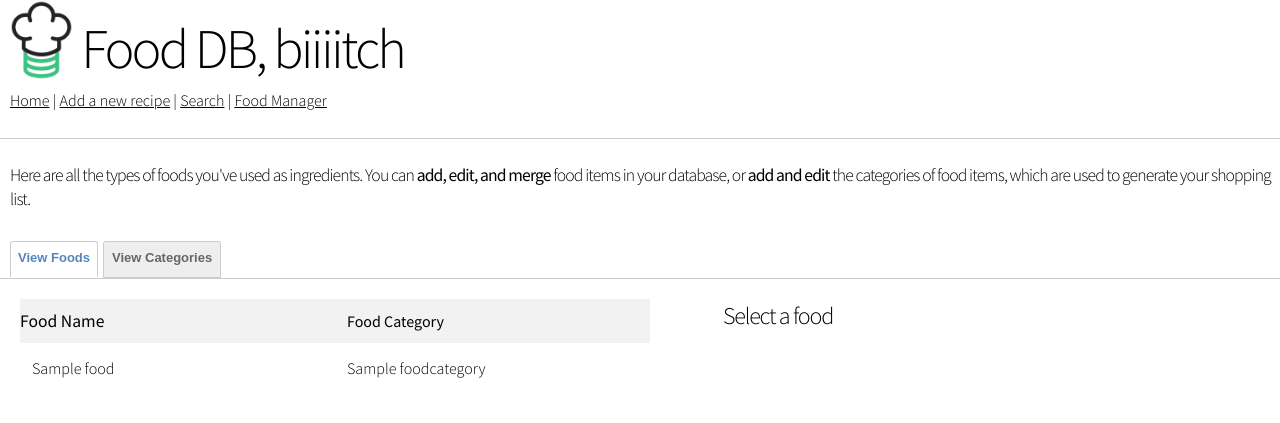
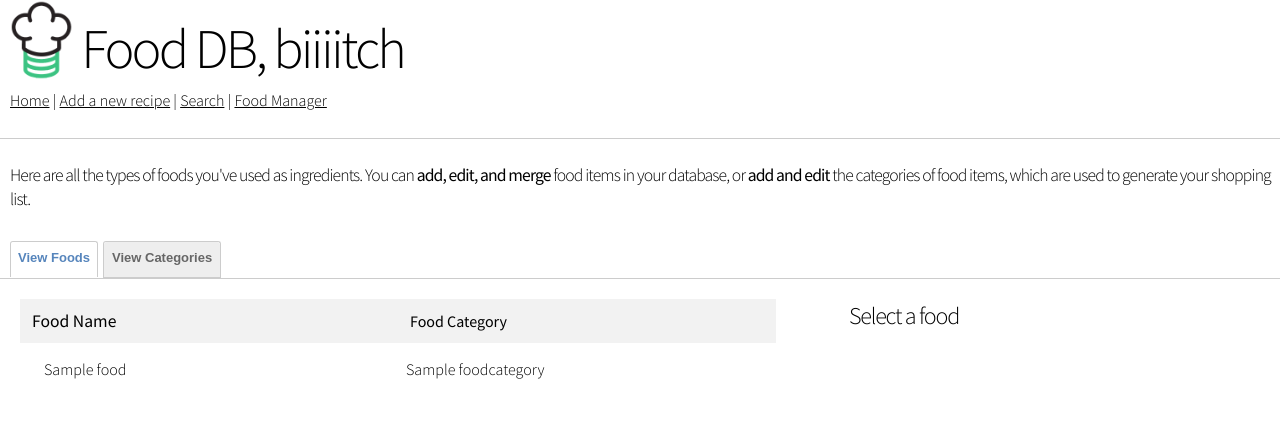
Before and after one commit to liveandletbri/food_db, a Django app: page /food/ in a window 1280 px wide; the page is wider, and only the part inside the window is pictured. Shown: the top 423 px of that part. Run offline with Django 5.2, Linux system fonts and the light colour scheme; tables that the repository leaves empty hold one stand-in row (values such as "Sample post"); some libraries are stand-ins or nearby versions.

Commit message:
fix some food manager appearance stuff

```diff
--- a/food_db/static/css/style.css
+++ b/food_db/static/css/style.css
@@ -414,21 +414,20 @@ svg.grip-icon {
  .tab_container li { margin-left: 5px;}
 
 .manage_food_table {
-    width: 50%;
+    width: 60%;
     font-size: medium;
     float: left;
     table-layout: fixed;
 }
 
-.mange_food_table tr {
-    position:relative;
-    transform:scale(1,1);
+.manage_food_table td {
+    padding: 0.5rem 0.5rem;
 }
 
 .food_stats {
     float: left;
     padding-left: 5%;
-    width: 50%;
+    width: 40%;
     position: sticky;
     top: 10px;
 }
@@ -454,7 +453,7 @@ svg.grip-icon {
 .food_name {
     resize: none;
     line-height: 1.3;
-    padding: 0px;
+    padding-top: 8px;
     width: 100%;
     box-sizing: border-box;
     display: flex;
--- a/food_db/static/js/manage_food.js
+++ b/food_db/static/js/manage_food.js
@@ -46,7 +46,7 @@ function getFoodData(document) {
 function autoTextareaHeight(event) {
     element = event.target
     element.style.height = "5px";
-    element.style.height = (element.scrollHeight)+"px";
+    element.style.height = (element.scrollHeight+3)+"px";
 }
 
 function showHideTabs(){
```
